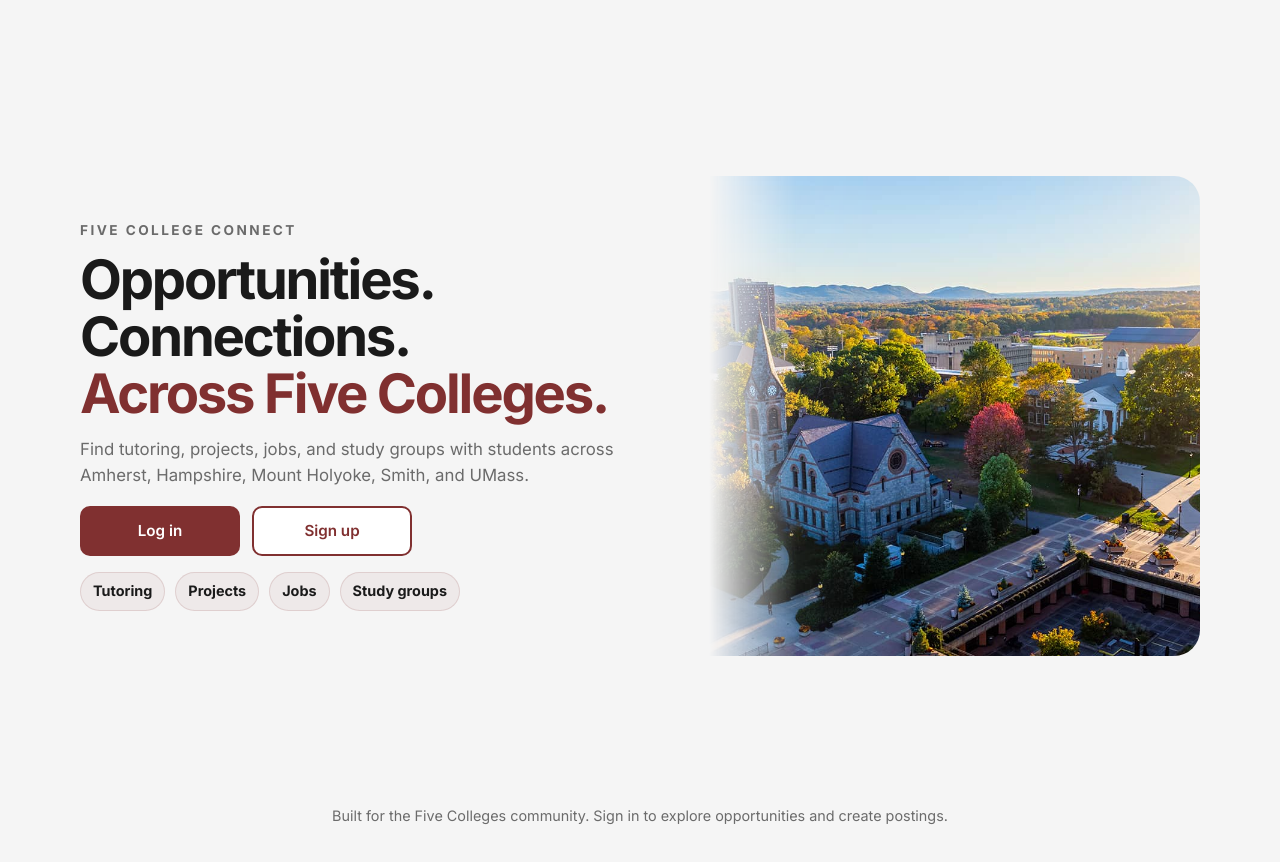
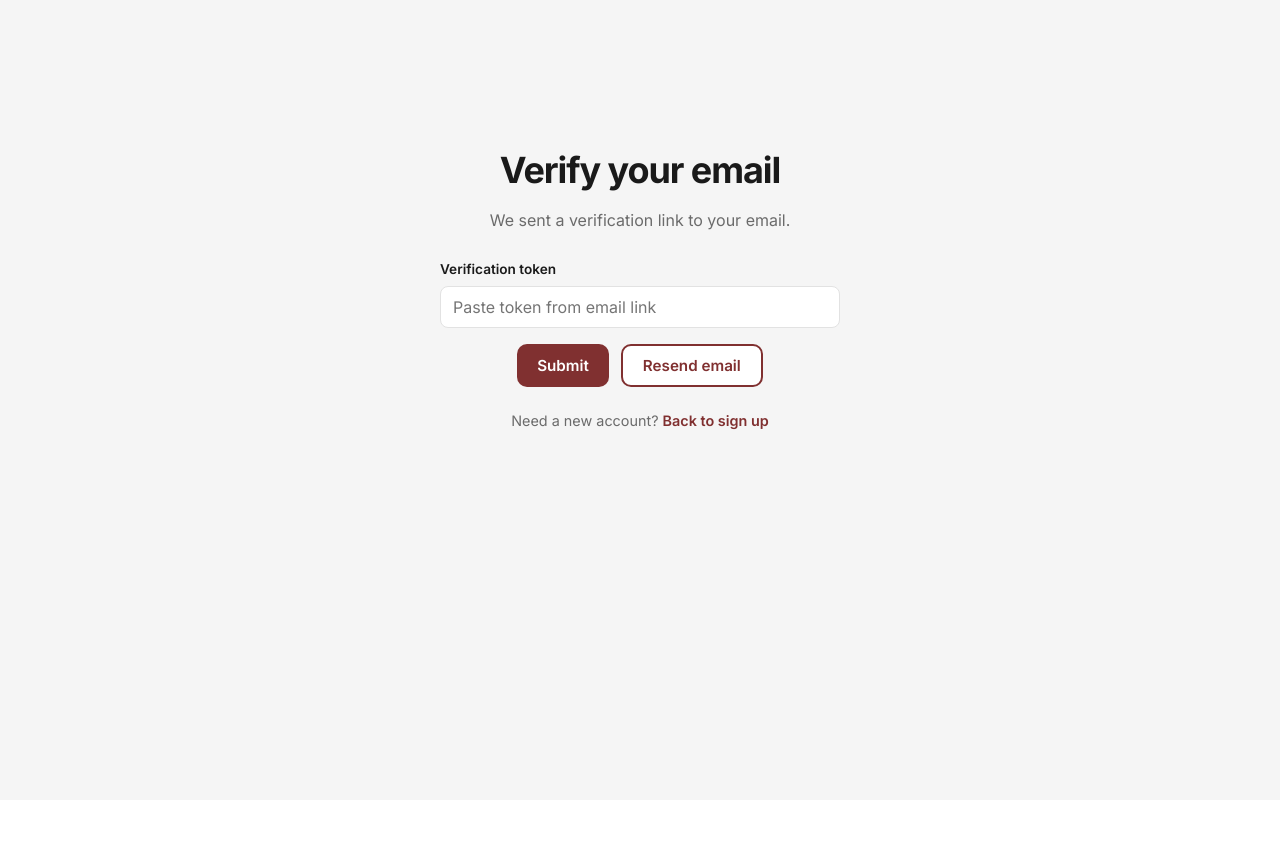
Before and after one commit to llasic7558/520_Group_Proj, a React (Vite) app in the folder five_college_connect/client/: page /verify-email in a window 1280 px wide. Before the commit this address led to /. Shown: the top 862 px of the page. After the commit the page ends 800 px from the top, so only its background shows below. Built offline with nearby package versions, Linux system fonts and the light colour scheme; no server answers.

Commit message:
Add email verification page
Add /verify-email route with submit and resend actions, and expose auth updateUser so the UI can reflect verification results.

```diff
--- a/five_college_connect/client/src/App.jsx
+++ b/five_college_connect/client/src/App.jsx
@@ -8,6 +8,7 @@
 import OpportunitiesPage from './pages/OpportunitiesPage/OpportunitiesPage.jsx'
 import ProfilePage from './pages/ProfilePage/ProfilePage.jsx'
 import SignupPage from './pages/SignupPage/SignupPage.jsx'
+import VerifyEmailPage from './pages/VerifyEmailPage/VerifyEmailPage.jsx'
 
 // picks which page to show based on the url
 export default function App() {
@@ -17,6 +18,7 @@
         <Route path="/" element={<LandingPage />} />
         <Route path="/login" element={<LoginPage />} />
         <Route path="/signup" element={<SignupPage />} />
+        <Route path="/verify-email" element={<VerifyEmailPage />} />
         <Route
           path="/opportunities"
           element={
--- a/five_college_connect/client/src/context/AuthProvider.jsx
+++ b/five_college_connect/client/src/context/AuthProvider.jsx
@@ -48,6 +48,11 @@
     setUserState(nextUser)
   }, [])
 
+  const updateUser = useCallback((nextUser) => {
+    setUser(nextUser)
+    setUserState(nextUser)
+  }, [])
+
   const login = useCallback(
     async (email, password) => {
       const result = await apiRequest('/api/auth/signin', {
@@ -86,9 +91,10 @@
       isAuthenticated: Boolean(token),
       login,
       signup,
+      updateUser,
       logout,
     }),
-    [user, token, login, signup, logout],
+    [user, token, login, signup, updateUser, logout],
   )
 
   return <AuthContext.Provider value={value}>{children}</AuthContext.Provider>
--- /dev/null
+++ b/five_college_connect/client/src/pages/VerifyEmailPage/VerifyEmailPage.css
@@ -0,0 +1,25 @@
+.verify-email__message {
+  margin: 0 0 14px;
+  padding: 10px 12px;
+  border-radius: 10px;
+  background: rgba(17, 24, 39, 0.06);
+  color: var(--fcc-text);
+  font-size: 0.95rem;
+  line-height: 1.45;
+}
+
+.verify-email__message--error {
+  background: rgba(220, 38, 38, 0.08);
+  color: #991b1b;
+}
+
+.verify-email__submessage {
+  margin: 14px 0 0;
+  color: var(--fcc-muted);
+  font-size: 0.9rem;
+  line-height: 1.45;
+}
+
+.verify-email__submessage--error {
+  color: #991b1b;
+}
--- /dev/null
+++ b/five_college_connect/client/src/pages/VerifyEmailPage/VerifyEmailPage.jsx
@@ -0,0 +1,159 @@
+import { useEffect, useMemo, useState } from 'react'
+import { Link, useLocation, useNavigate } from 'react-router-dom'
+import { apiRequest } from '../../lib/api.js'
+import { useAuth } from '../../context/AuthContext.js'
+import '../shared/simplePages.css'
+import './VerifyEmailPage.css'
+
+function useQuery() {
+  const location = useLocation()
+  return useMemo(() => new URLSearchParams(location.search), [location.search])
+}
+
+export default function VerifyEmailPage() {
+  const navigate = useNavigate()
+  const query = useQuery()
+  const { user, updateUser } = useAuth()
+
+  const [token, setToken] = useState(() => query.get('token') || '')
+  const [status, setStatus] = useState('idle') // idle | verifying | verified | error
+  const [message, setMessage] = useState('')
+  const [resendStatus, setResendStatus] = useState('idle') // idle | sending | sent | error
+  const [resendMessage, setResendMessage] = useState('')
+
+  const email = user?.email || ''
+
+  async function submitVerification(nextToken) {
+    const trimmed = (nextToken ?? token).trim()
+    if (!trimmed) {
+      setStatus('error')
+      setMessage('Enter the verification token from your email.')
+      return
+    }
+
+    setStatus('verifying')
+    setMessage('')
+    try {
+      const result = await apiRequest(
+        `/api/auth/verify-email?token=${encodeURIComponent(trimmed)}`,
+      )
+      if (result?.user) updateUser(result.user)
+      setStatus('verified')
+      setMessage('Email verified. Redirecting…')
+      setTimeout(() => navigate('/opportunities', { replace: true }), 800)
+    } catch (err) {
+      setStatus('error')
+      setMessage(err?.message || 'Could not verify email. Try resending a link.')
+    }
+  }
+
+  async function resendVerification() {
+    setResendStatus('sending')
+    setResendMessage('')
+    try {
+      const result = await apiRequest('/api/auth/verify-email/resend', {
+        method: 'POST',
+      })
+      setResendStatus('sent')
+      setResendMessage(result?.message || 'Verification email sent.')
+    } catch (err) {
+      setResendStatus('error')
+      setResendMessage(
+        err?.message ||
+          'Could not resend verification email. Make sure you are signed in.',
+      )
+    }
+  }
+
+  useEffect(() => {
+    const urlToken = query.get('token')
+    if (urlToken && urlToken !== token) setToken(urlToken)
+    if (urlToken) submitVerification(urlToken)
+    // eslint-disable-next-line react-hooks/exhaustive-deps
+  }, [query])
+
+  return (
+    <div className="simple-page">
+      <main className="simple-page__main simple-page__main--center">
+        <h1 className="simple-page__title">Verify your email</h1>
+        <p className="simple-page__lede">
+          {email
+            ? `We sent a verification link to ${email}.`
+            : 'We sent a verification link to your email.'}
+        </p>
+
+        {message && (
+          <p
+            role={status === 'error' ? 'alert' : 'status'}
+            className={
+              status === 'error'
+                ? 'verify-email__message verify-email__message--error'
+                : 'verify-email__message'
+            }
+          >
+            {message}
+          </p>
+        )}
+
+        <form
+          className="simple-form"
+          onSubmit={(e) => {
+            e.preventDefault()
+            submitVerification()
+          }}
+        >
+          <label className="simple-field">
+            <span className="simple-field__label">Verification token</span>
+            <input
+              name="token"
+              type="text"
+              placeholder="Paste token from email link"
+              value={token}
+              onChange={(e) => setToken(e.target.value)}
+              autoCapitalize="none"
+              autoCorrect="off"
+              spellCheck={false}
+              inputMode="text"
+            />
+          </label>
+
+          <div className="simple-page__actions">
+            <button
+              type="submit"
+              className="simple-btn simple-btn--primary"
+              disabled={status === 'verifying'}
+            >
+              {status === 'verifying' ? 'Verifying…' : 'Submit'}
+            </button>
+            <button
+              type="button"
+              className="simple-btn simple-btn--outline"
+              disabled={resendStatus === 'sending'}
+              onClick={resendVerification}
+              title={!user ? 'Sign up or sign in first to resend.' : undefined}
+            >
+              {resendStatus === 'sending' ? 'Sending…' : 'Resend email'}
+            </button>
+          </div>
+        </form>
+
+        {resendMessage && (
+          <p
+            role={resendStatus === 'error' ? 'alert' : 'status'}
+            className={
+              resendStatus === 'error'
+                ? 'verify-email__submessage verify-email__submessage--error'
+                : 'verify-email__submessage'
+            }
+          >
+            {resendMessage}
+          </p>
+        )}
+
+        <p className="simple-page__footer">
+          Need a new account? <Link to="/signup">Back to sign up</Link>
+        </p>
+      </main>
+    </div>
+  )
+}
```
